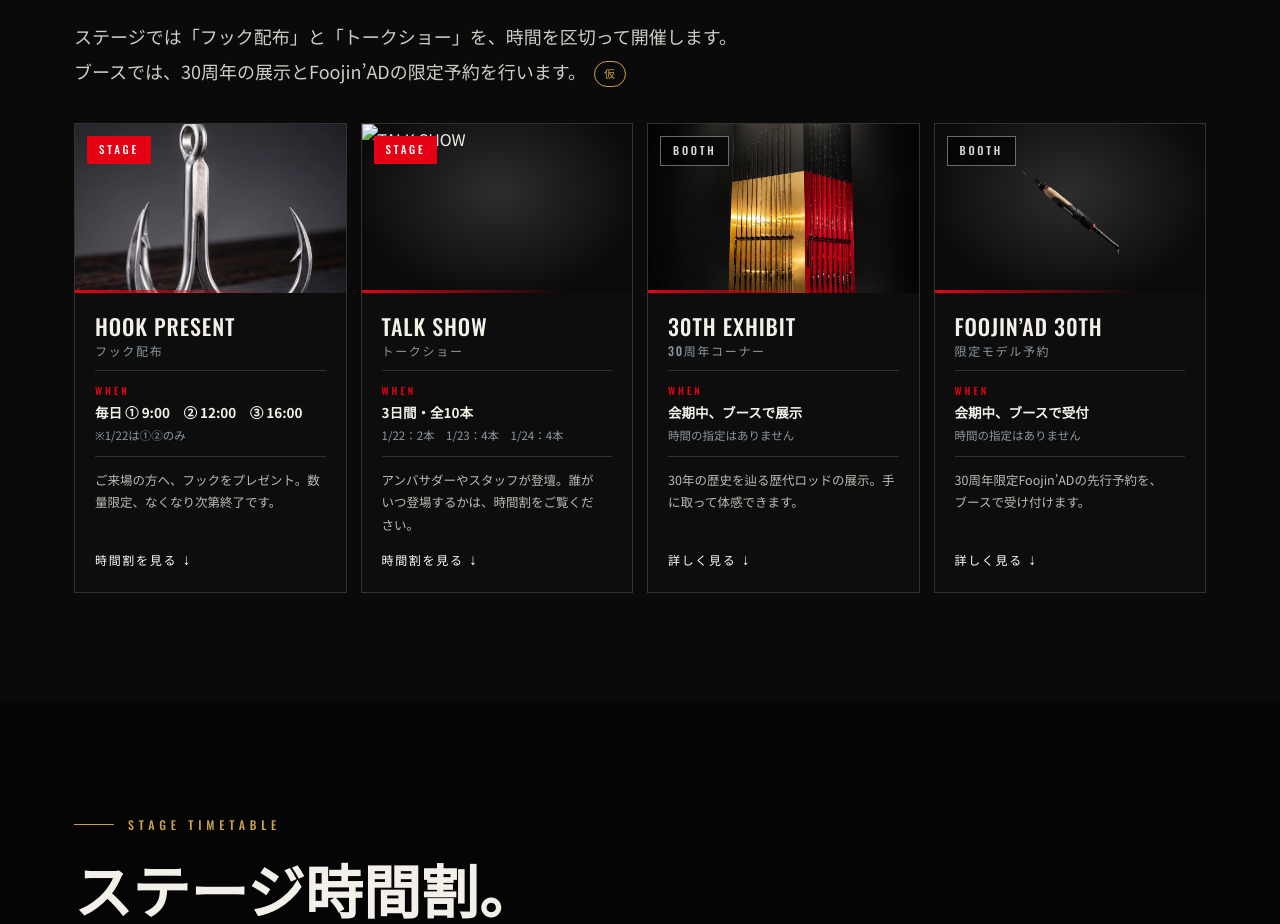
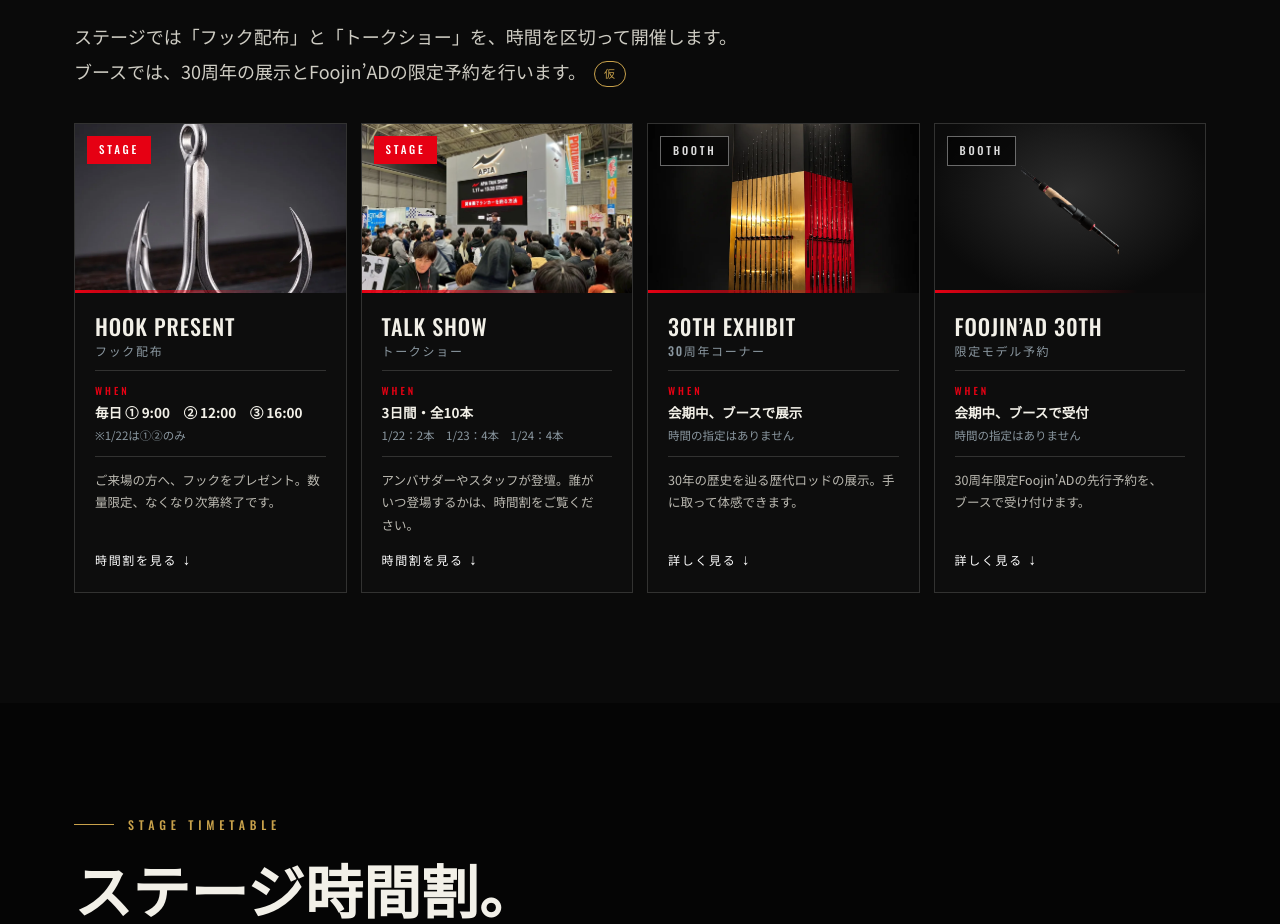
Before and after one commit to higaken-apia/apia-30th, a plain HTML site: page next/fs2027/index.html in a window 1280 px wide. Shown: the part 2265-3189 px from the top of the page. Drawn offline with nearby package versions, Linux system fonts and the light colour scheme; animation ran at ten frames a second.

Commit message:
Add files via upload

```diff
--- a/next/fs2027/index.html
+++ b/next/fs2027/index.html
@@ -237,7 +237,7 @@ footer.f .fl a:hover{color:var(--gold-hi)}
 <section id="whatson" style="background:#0a0a0a"><div class="wrap"><div class="eyebrow rv">WHAT’S ON</div><h2 class="sec rv"><span class="ph">会場で、</span><span class="ph">何が起きるか。</span></h2><p class="lead rv">ステージでは「フック配布」と「トークショー」を、時間を区切って開催します。ブースでは、30周年の展示とFoojin’ADの限定予約を行います。<span class="draft">仮</span></p>
 <div class="ws-wo rv">
 <a class="ws-card" href="#stage"><div class="ws-img"><img loading="lazy" src="../images/fs/present.webp" alt="HOOK PRESENT"><span class="ws-tag st">STAGE</span></div><div class="ws-bd"><div class="ws-ttl">HOOK PRESENT<small>フック配布</small></div><dl><dt>WHEN</dt><dd>毎日 ① 9:00　② 12:00　③ 16:00<br><small>※1/22は①②のみ</small></dd></dl><p>ご来場の方へ、フックをプレゼント。数量限定、なくなり次第終了です。</p><span class="ws-more">時間割を見る ↓</span></div></a>
-<a class="ws-card" href="#stage"><div class="ws-img"><img loading="lazy" src="../images/fs/stafftalk.webp" alt="TALK SHOW"><span class="ws-tag st">STAGE</span></div><div class="ws-bd"><div class="ws-ttl">TALK SHOW<small>トークショー</small></div><dl><dt>WHEN</dt><dd>3日間・全10本<br><small>1/22：2本　1/23：4本　1/24：4本</small></dd></dl><p>アンバサダーやスタッフが登壇。誰がいつ登場するかは、時間割をご覧ください。</p><span class="ws-more">時間割を見る ↓</span></div></a>
+<a class="ws-card" href="#stage"><div class="ws-img"><img loading="lazy" src="../images/fs/talkshow.webp" alt="TALK SHOW" style="object-position:50% 40%"><span class="ws-tag st">STAGE</span></div><div class="ws-bd"><div class="ws-ttl">TALK SHOW<small>トークショー</small></div><dl><dt>WHEN</dt><dd>3日間・全10本<br><small>1/22：2本　1/23：4本　1/24：4本</small></dd></dl><p>アンバサダーやスタッフが登壇。誰がいつ登場するかは、時間割をご覧ください。</p><span class="ws-more">時間割を見る ↓</span></div></a>
 <a class="ws-card" href="#p-exhibit"><div class="ws-img"><img loading="lazy" src="../images/fs/exhibit.webp" alt="30TH EXHIBIT" style="object-position:50% 40%"><span class="ws-tag bo">BOOTH</span></div><div class="ws-bd"><div class="ws-ttl">30TH EXHIBIT<small>30周年コーナー</small></div><dl><dt>WHEN</dt><dd>会期中、ブースで展示<br><small>時間の指定はありません</small></dd></dl><p>30年の歴史を辿る歴代ロッドの展示。手に取って体感できます。</p><span class="ws-more">詳しく見る ↓</span></div></a>
 <a class="ws-card" href="#p-foojin"><div class="ws-img"><img class="ct" loading="lazy" src="../images/foojin/main.png" alt="FOOJIN’AD 30TH"><span class="ws-tag bo">BOOTH</span></div><div class="ws-bd"><div class="ws-ttl">FOOJIN’AD 30TH<small>限定モデル予約</small></div><dl><dt>WHEN</dt><dd>会期中、ブースで受付<br><small>時間の指定はありません</small></dd></dl><p>30周年限定Foojin’ADの先行予約を、ブースで受け付けます。</p><span class="ws-more">詳しく見る ↓</span></div></a>
 </div></div></section>
```
